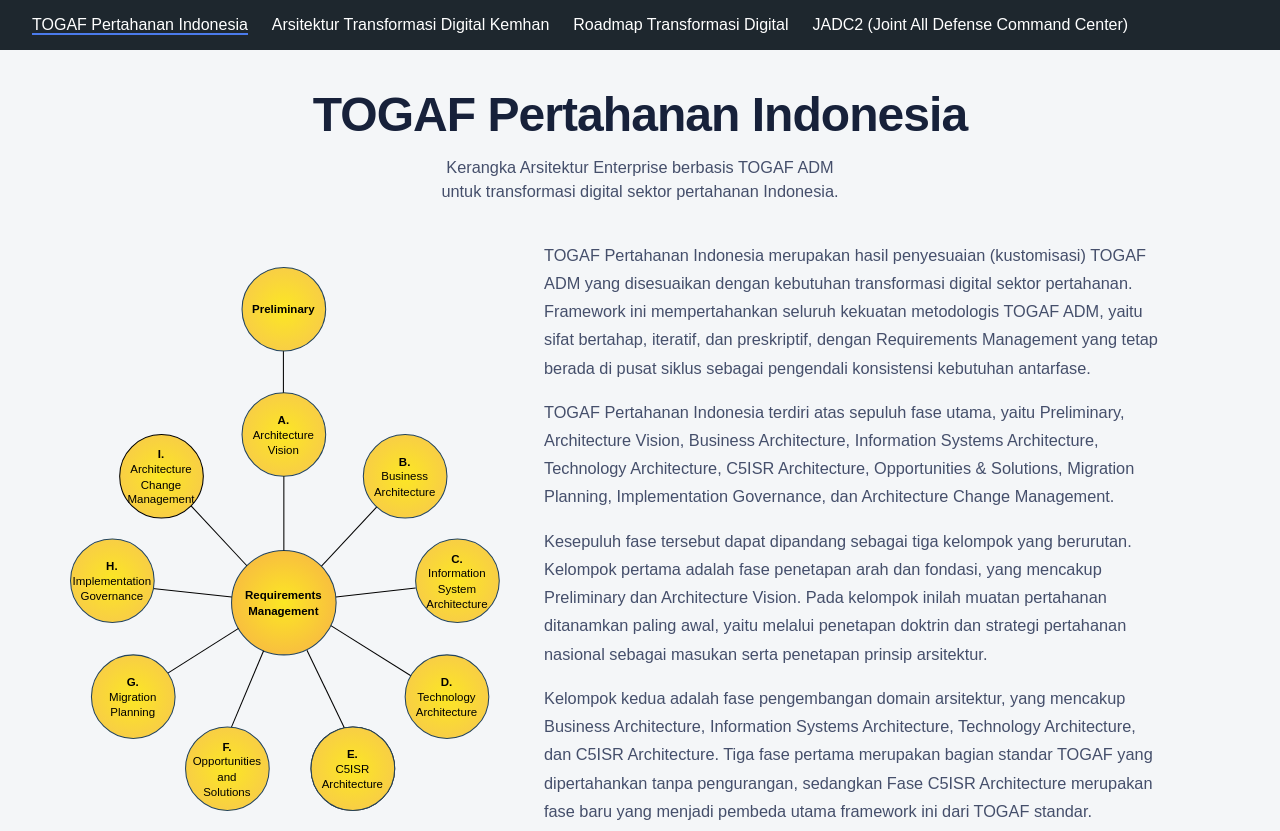
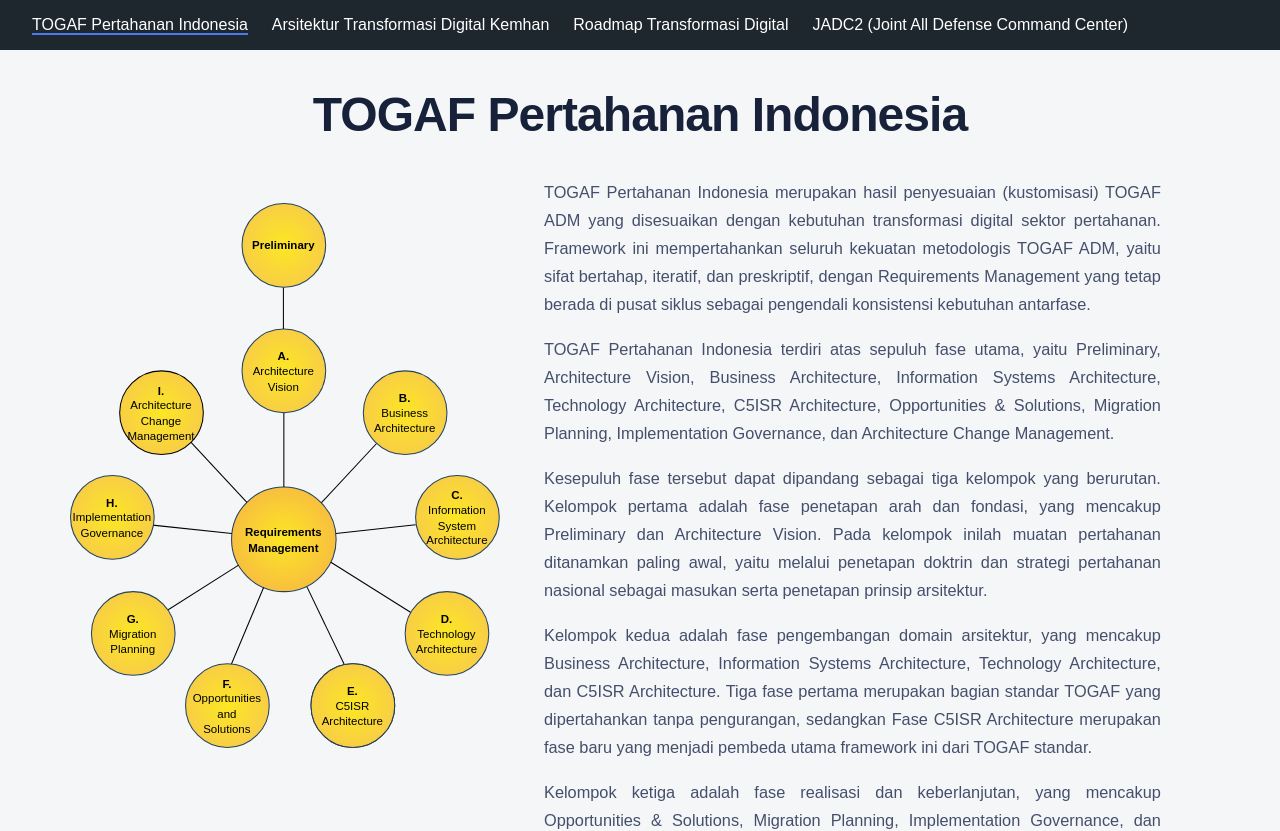
Before and after one commit to marcelsuanditambing/transformasi_kemhan, a Vue app: page / in a window 1280 px wide. Shown: the top 831 px of the page. Built offline with nearby package versions, Linux system fonts and the light colour scheme.

Commit message:
fix: remove subtitle from header and adjust content alignment in Landing.vue

```diff
--- a/src/views/Landing.vue
+++ b/src/views/Landing.vue
@@ -4,7 +4,6 @@
       <h1 class="brand">
         <button type="button" class="brand-btn" @click="reset">{{ overview.title }}</button>
       </h1>
-      <p class="subtitle">{{ overview.subtitle }}</p>
     </header>
 
     <div class="layout">
@@ -26,7 +25,7 @@
       </figure>
 
       <!-- Kanan (desktop) / bawah (mobile): penjelasan -->
-      <div class="content" :class="{ 'is-justify': selectedId === 'preliminary' }">
+      <div class="content">
         <!-- Tampilan awal: ikhtisar -->
         <template v-if="!selected">
           <p v-for="(p, i) in overview.paragraphs" :key="i" class="para">{{ p }}</p>
@@ -218,13 +217,6 @@
   line-height: 1.05;
 }
 .brand-btn:hover { color: var(--ember); }
-.subtitle {
-  max-width: 46ch;
-  margin: 0.9rem auto 0;
-  color: var(--ink-soft);
-  font-size: 1.02rem;
-  line-height: 1.5;
-}
 
 /* ---- Layout: dua kolom di desktop, tumpuk di mobile ---- */
 .layout {
@@ -265,14 +257,13 @@
 
 /* ---- Content ---- */
 .content { scroll-margin-top: 1rem; padding-top: 0.35rem; }
-/* Uji coba: rata kanan-kiri khusus untuk fase Preliminary */
-.content.is-justify .para { text-align: justify; }
 .para {
   max-width: 68ch;
   margin: 0 0 1.05rem;
   line-height: 1.72;
   color: var(--ink-soft);
   font-size: 1.02rem;
+  text-align: justify;
 }
 .phase-title {
   display: flex;
```
